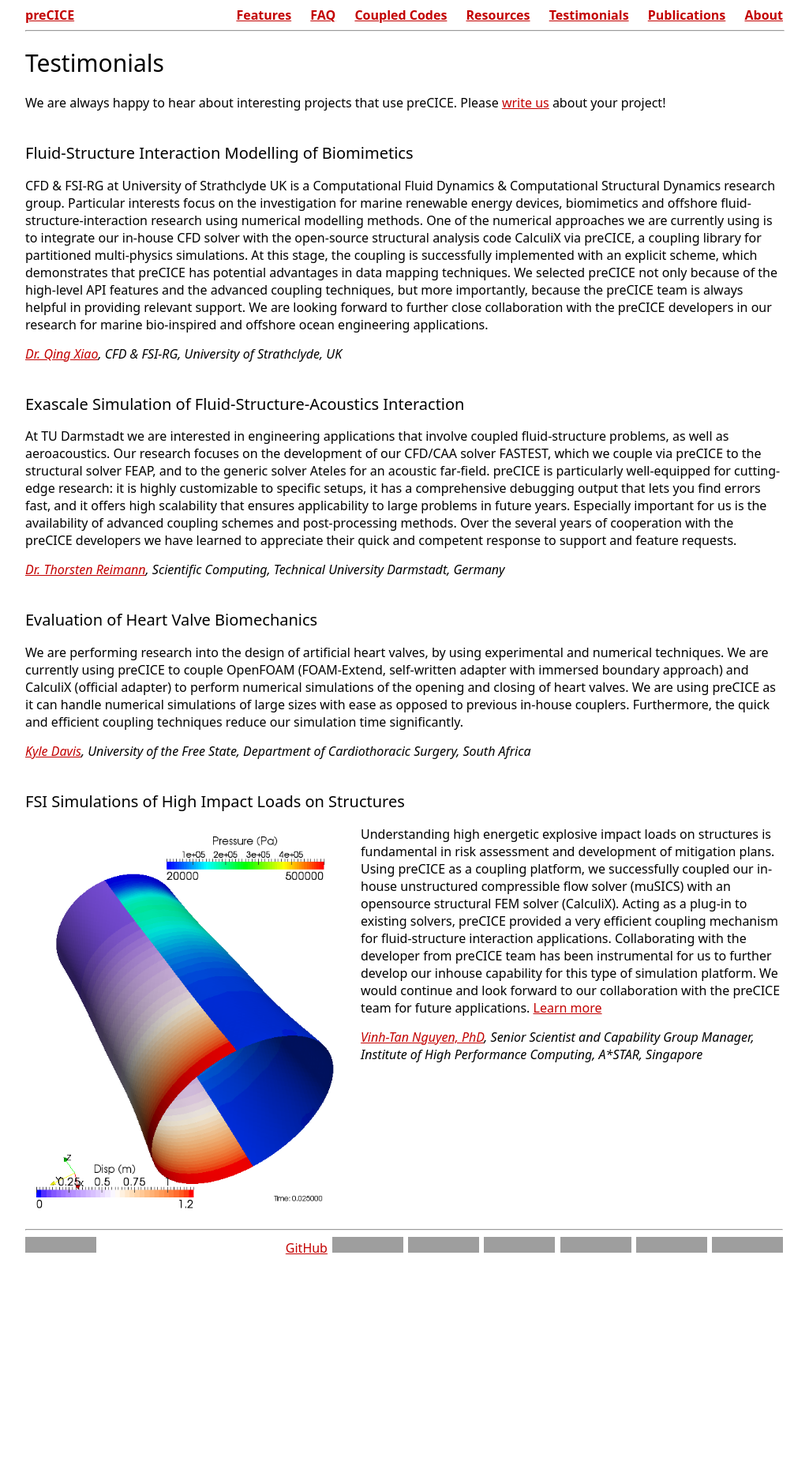
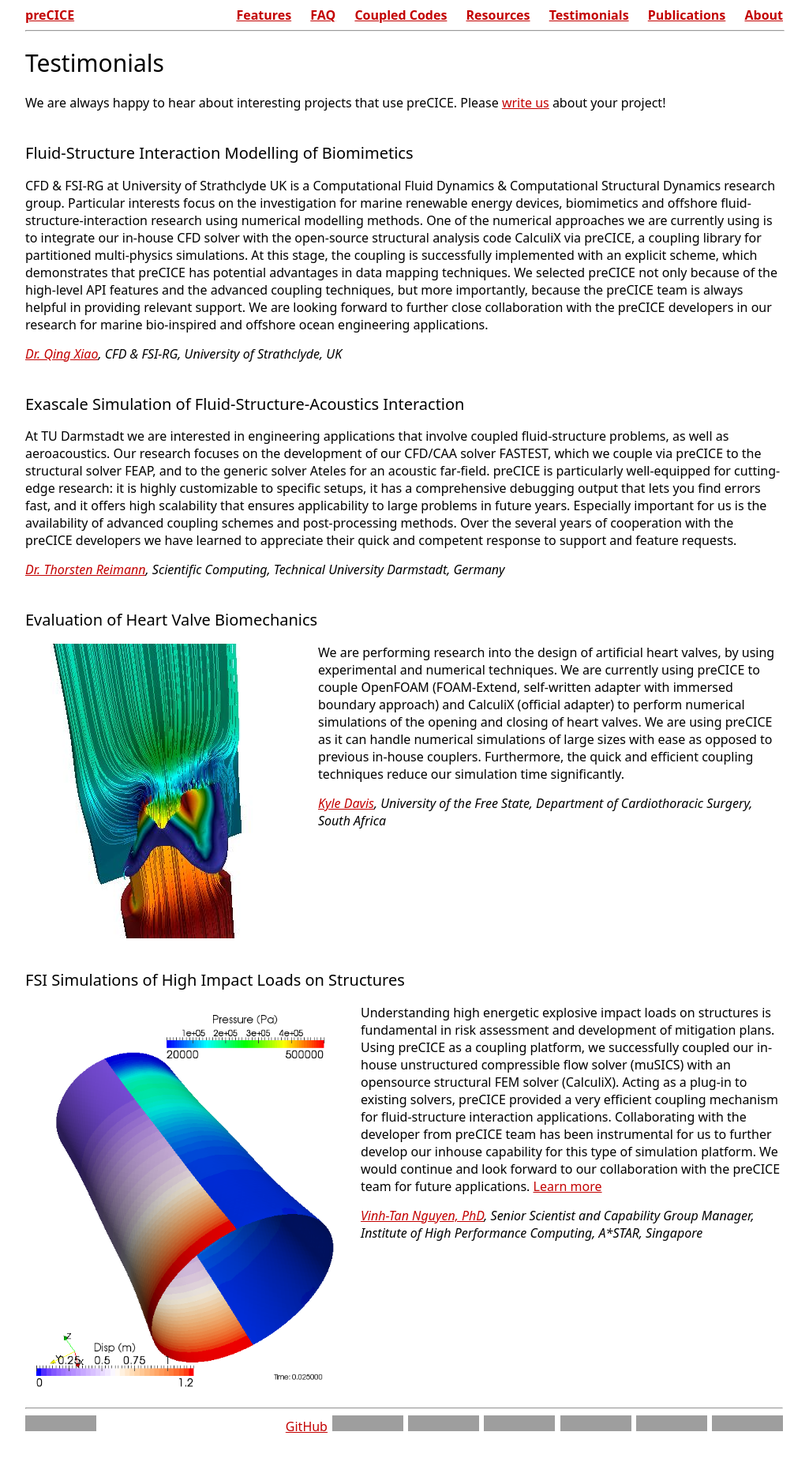
Before and after one commit to precice/precice.github.io_old, a Jekyll site: the page built from 06-testimonials.html, in a window 1280 px wide. Shown: the whole page at 79% size, without its empty margins (128-1153 px from the left). Built offline with Jekyll 4.4.1, drawn with Linux system fonts in a browser that asks for light colours; before the commit the page ends 1644 px from its top, so only the background shows below that; grey boxes are pictures that could not be loaded.

Commit message:
added figure from kyle

```diff
--- a/06-testimonials.html
+++ b/06-testimonials.html
@@ -27,6 +27,7 @@ permalink: /testimonials/
 
   <h2>Evaluation of Heart Valve Biomechanics</h2>
   <div class="testimonial_content">
+<img src="../assets/testimonial_kyle.JPG">
      <div>We are performing research into the design of artificial heart valves, by using experimental and numerical techniques. We are currently using preCICE to couple OpenFOAM (FOAM-Extend, self-written adapter with immersed boundary approach)  and CalculiX (official adapter) to perform numerical simulations of the opening and closing of heart valves. We are using preCICE as it can handle numerical simulations of large sizes with ease as opposed to previous in-house couplers. Furthermore, the quick and efficient coupling techniques reduce our simulation time significantly.
     <div class="authors"><a href="https://www.ufs.ac.za/health/departments-and-divisions/cardiothoracic-surgery-home">Kyle Davis</a>, University of the Free State, Department of Cardiothoracic Surgery, South Africa</div>
        </div>
```
Also changed, not shown: assets/testimonial_kyle.JPG (added).
